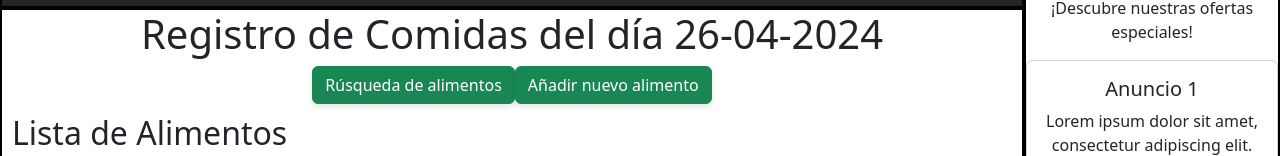
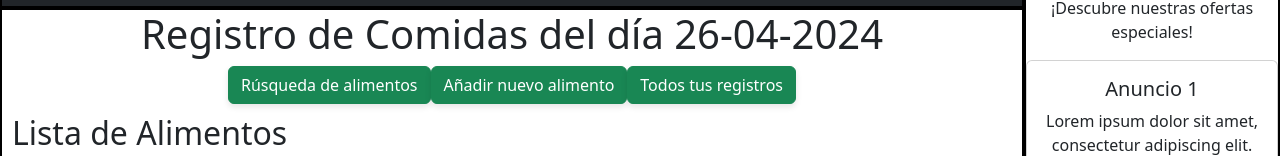
Before and after one commit to rafaelhorcas/NutriApp-17, a React (Create React App) app in the folder nutriapp-react/: page /registroalimentos in a window 1280 px wide. Shown: the part 157-313 px from the top of the page. Built offline with nearby package versions, Linux system fonts and the light colour scheme; no server answers.

Commit message:
Update RegistroAlimentos.js

```diff
--- a/nutriapp-react/src/components/mains/RegistroAlimentos.js
+++ b/nutriapp-react/src/components/mains/RegistroAlimentos.js
@@ -34,6 +34,7 @@ export default function RegistroAlimentos(props) {
         <div className='botones'>
             <Button variant="success" href="/busqueda">Rúsqueda de alimentos</Button>
             <Button variant="success" href="/nuevoalimento">Añadir nuevo alimento</Button>
+            <Button variant="success" href="/registrohistorico">Todos tus registros</Button>
         </div>
         <div id="encabezado-tabla">
             <h2>Lista de Alimentos</h2>
```
